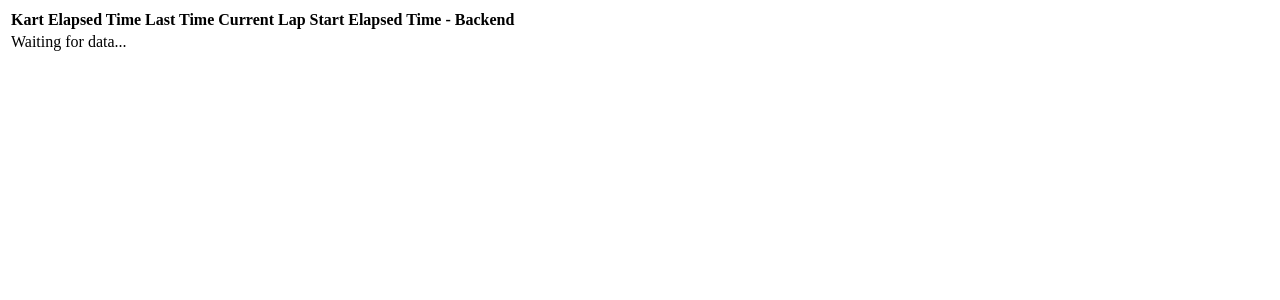
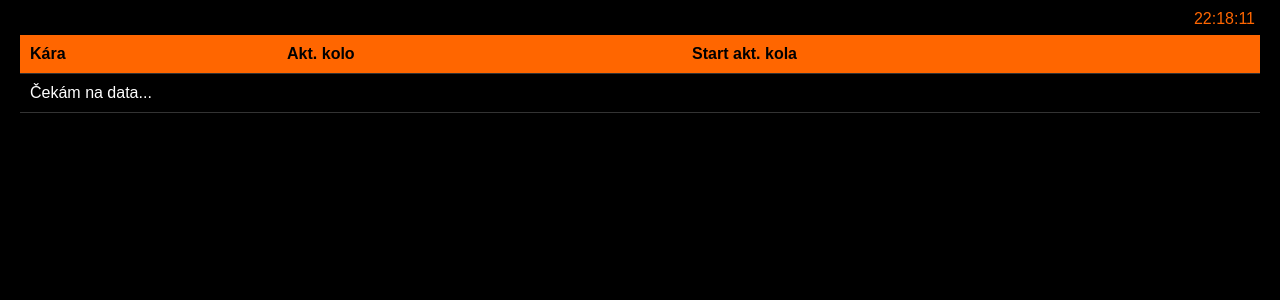
Before and after one commit to lrampa/racefacer-results-html, a Flask app: template templates/index.html in a window 1280 px wide. Shown: the top 300 px of the page. Run offline with Flask 3, Linux system fonts and the light colour scheme; the template is opened without the code that fills it, so the values that code supplies are empty.

Commit message:
Contrast layout

```diff
--- a/templates/_message.html
+++ b/templates/_message.html
@@ -1,11 +1,9 @@
 <table id="kartTable">
     <thead>
         <tr>
-            <th>Kart</th>
-            <th>Elapsed Time</th>
-            <th>Last Time</th>
-            <th>Current Lap Start</th>
-            <th>Elapsed Time - Backend</th>
+            <th>Kára</th>
+            <th>Akt. kolo</th>
+            <th>Start akt. kola</th>
         </tr>
     </thead>
     <tbody>
@@ -16,30 +14,13 @@
                 <td data-timestamp="{{ item.current_lap_start_timestamp }}">
                     {{ item.current_lap_start_timestamp|elapsed_time }}
                 </td>
-                <td>{{ item.last_time }}</td>
                 <td>{{ item.current_lap_start_timestamp|format_time }}</td>
-                <td>{{ item.diff_formatted }}</td>
             </tr>
         {% endfor %}
     {% else %}
         <tr>
-            <td colspan="5">Waiting for data...</td>
+            <td colspan="3">Čekám na data...</td>
         </tr>
     {% endif %}
     </tbody>
 </table>
-
-<script>
-    function updateElapsedTimes() {
-        const now = Math.floor(Date.now() / 1000);
-        document.querySelectorAll('#kartTable td[data-timestamp]').forEach(td => {
-            const timestamp = parseInt(td.getAttribute('data-timestamp'));
-            const elapsed = now - timestamp;
-            const minutes = Math.floor(elapsed / 60);
-            const seconds = elapsed % 60;
-            td.textContent = `${minutes.toString().padStart(2, '0')}:${seconds.toString().padStart(2, '0')}`;
-        });
-    }
-
-    setInterval(updateElapsedTimes, 1000);
-</script>
--- a/templates/index.html
+++ b/templates/index.html
@@ -1,10 +1,77 @@
 <!doctype html>
+<html lang="en">
 <head>
-    {{ turbo() }}
+  <meta charset="UTF-8">
+  <meta name="viewport" content="width=device-width, initial-scale=1.0">
+  <title>Race Progress</title>
+  <style>
+      body {
+          font-family: Arial, sans-serif;
+          background-color: #000;
+          color: #fff;
+          margin: 0;
+          padding: 35px 20px 20px; /* Increased top padding to make room for the clock */
+      }
+      table {
+          width: 100%;
+          border-collapse: collapse;
+      }
+      th, td {
+          padding: 10px;
+          text-align: left;
+          border-bottom: 1px solid #333;
+      }
+      th {
+          background-color: #ff6600;
+          color: #000;
+      }
+      tr:nth-child(even) {
+          background-color: #111;
+      }
+      tr:hover {
+          background-color: #222;
+      }
+      #clock {
+          position: fixed; /* Changed from absolute to fixed */
+          top: 5px;
+          right: 20px;
+          /* font-size: 24px; */
+          color: #ff6600;
+          background-color: #000; /* Added background color */
+          padding: 5px; /* Added padding */
+      }
+  </style>
+  {{ turbo() }}
 </head>
+
 <body>
-<title>Hello from Flask</title>
-<div id="messages">
+  <div id="clock"></div>
+  <div id="messages">
   {% include '_message.html' %}
-</div>
-<body>
+  </div>
+
+  <script>
+    function updateElapsedTimes() {
+        const now = Math.floor(Date.now() / 1000);
+        document.querySelectorAll('#kartTable td[data-timestamp]').forEach(td => {
+            const timestamp = parseInt(td.getAttribute('data-timestamp'));
+            const elapsed = now - timestamp;
+            const minutes = Math.floor(elapsed / 60);
+            const seconds = elapsed % 60;
+            td.textContent = `${minutes.toString().padStart(2, '0')}:${seconds.toString().padStart(2, '0')}`;
+        });
+    }
+
+    function updateClock() {
+        const now = new Date();
+        const hours = now.getHours().toString().padStart(2, '0');
+        const minutes = now.getMinutes().toString().padStart(2, '0');
+        const seconds = now.getSeconds().toString().padStart(2, '0');
+        document.getElementById('clock').textContent = `${hours}:${minutes}:${seconds}`;
+    }
+
+    setInterval(updateElapsedTimes, 1000);
+    setInterval(updateClock, 1000);
+    updateClock(); // Initial call to display the clock immediately
+    </script>
+  <body>
```
